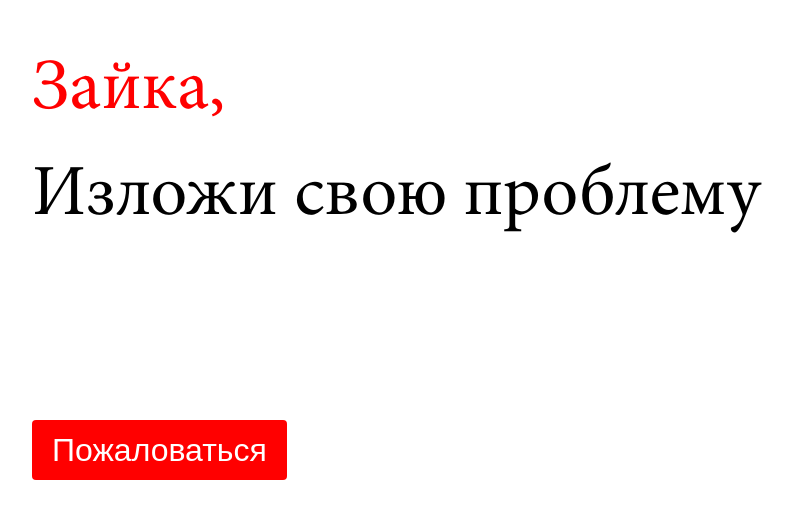
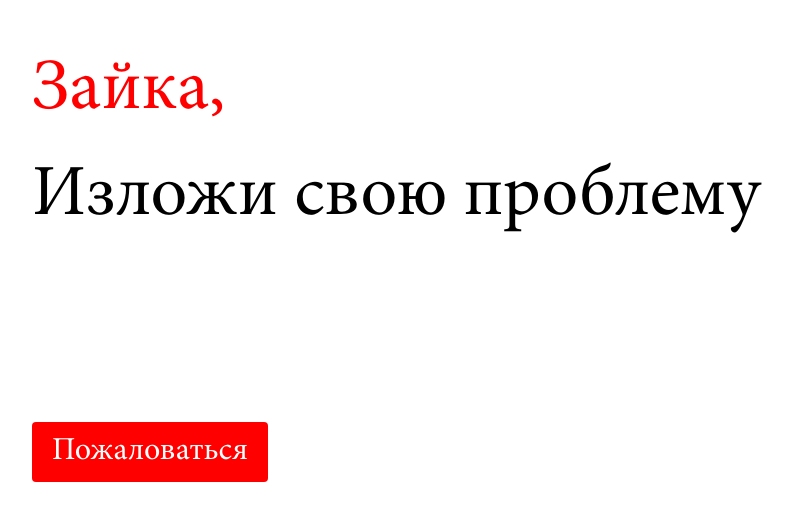
Before and after one commit to hackey9/sibdev-mini-report, a React (Create React App) app: page / in a window 1280 px wide. Shown: the part 101-622 px from the top of the page, without its empty margins (118-911 px from the left). Built offline with nearby package versions, Linux system fonts and the light colour scheme.

Commit message:
fix fonts

```diff
--- a/src/components/Button.module.css
+++ b/src/components/Button.module.css
@@ -3,6 +3,7 @@
   outline: none;
   background-color: #f00;
   color: #fff;
+  font-family: "MinionPro", sans-serif;
   border-radius: 4px;
   height: 60px;
   font-size: 32px;
--- a/src/components/Headline.module.css
+++ b/src/components/Headline.module.css
@@ -13,13 +13,6 @@
 }
 
 
-@font-face {
-  font-family: 'MinionPro';
-  src: url('/src/fonts/MinionProRegular.otf');
-  src: url('/src/fonts/MinionProRegular.otf') format('opentype');
-  font-style: normal;
-  font-weight: normal;
-}
 
 @media (max-width: 1000px) {
   .headline {
--- a/src/components/Textarea.module.css
+++ b/src/components/Textarea.module.css
@@ -1,5 +1,4 @@
 .textarea {
-
 }
 
 
@@ -7,8 +6,20 @@
   display: block;
   width: 100%;
 
+  outline: none;
   border: none;
   resize: none;
+  overflow: hidden;
+  padding: 0;
 
-  outline: none;
+  font-family: MinionPro, sans-serif;
+
+  font-size: 18px;
 }
+
+
+@media (max-width: 1000px) {
+  .textarea > .input {
+    font-size: 16px;
+  }
+}
--- a/src/index.css
+++ b/src/index.css
@@ -10,3 +10,12 @@ body {
   position: relative;
   box-sizing: border-box;
 }
+
+
+@font-face {
+  font-family: 'MinionPro';
+  src: url('/src/fonts/MinionProRegular.otf');
+  src: url('/src/fonts/MinionProRegular.otf') format('opentype');
+  font-style: normal;
+  font-weight: normal;
+}
```
